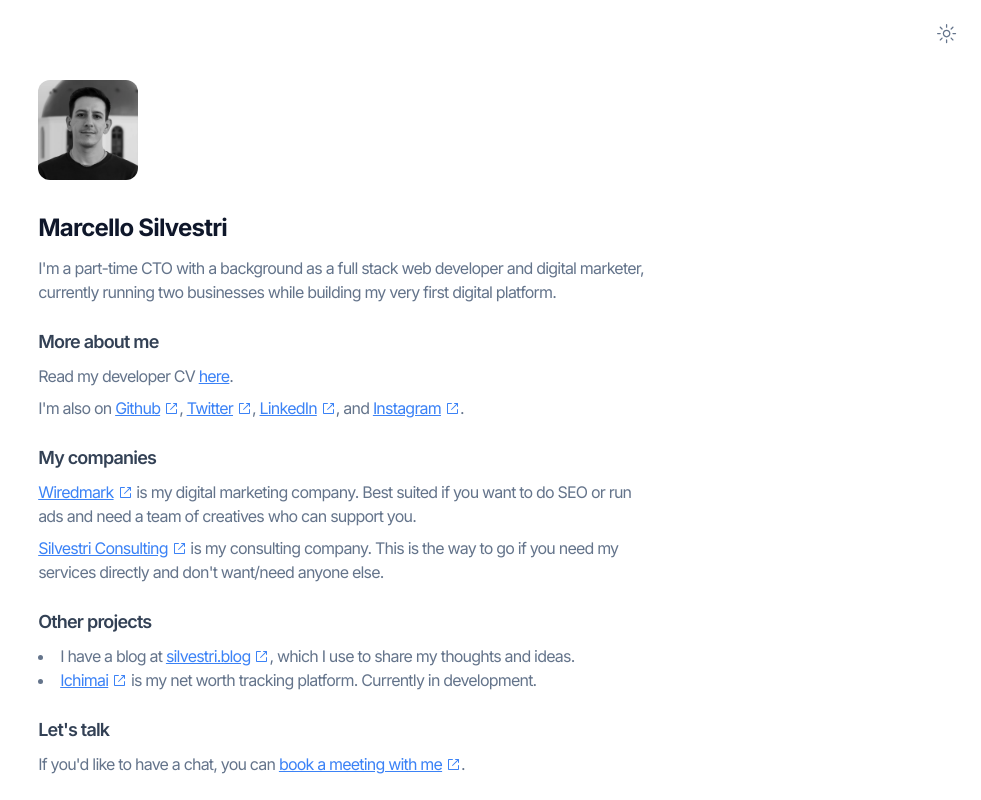
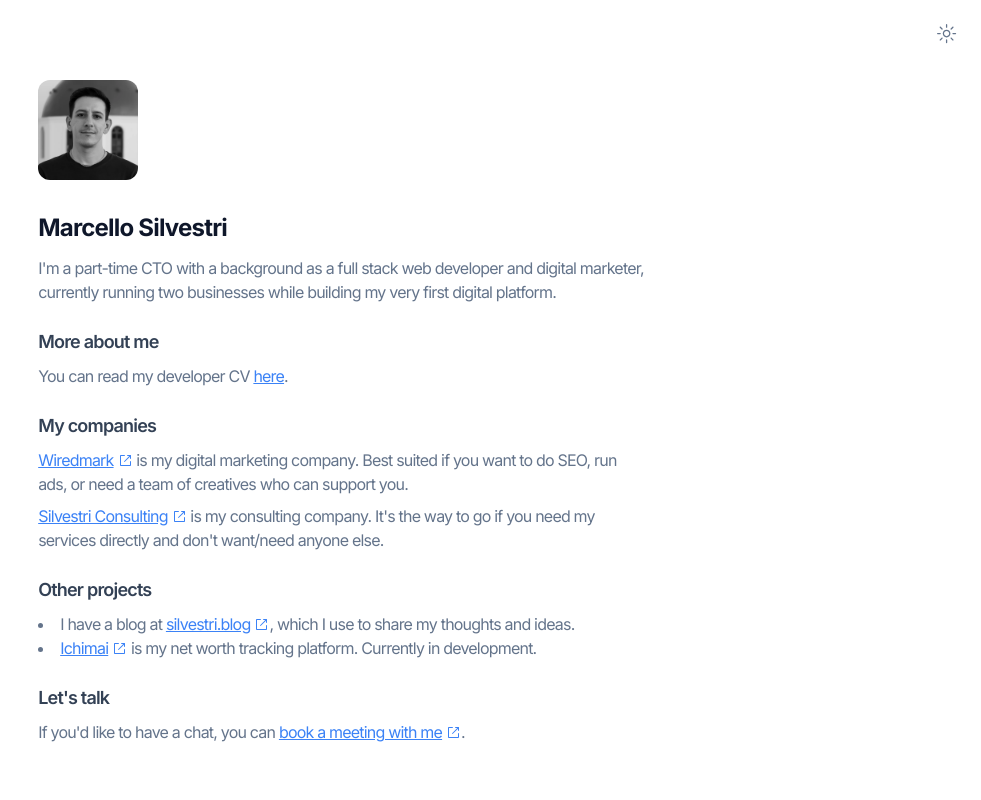
Before and after one commit to marcellosilvestri/minimalist-cv, a Next.js app: page / in a window 1280 px wide. Shown: the top 800 px of the page, without its empty margins (299-1280 px from the left). Built offline with nearby package versions, Linux system fonts and the light colour scheme.

Commit message:
Add flex-grow, remove socials

```diff
--- a/app/page.tsx
+++ b/app/page.tsx
@@ -10,9 +10,9 @@ export default function Home() {
   return (
     <>
       <Header />
-      <main className="flex flex-col justify-between pt-0 md:pt-8 p-8 min-h-screen">
+      <main className="flex flex-col flex-grow justify-between pt-0 md:pt-8 p-8">
         <motion.div initial={{ opacity: 0, x: -30 }} animate={{ opacity: 1, x: 0 }} transition={{ duration: 0.3, ease: "easeOut" }}>
-          <div className="max-w-[60ch] mx-auto w-full space-y-8 py-12">
+          <div className="max-w-[60ch] mx-auto w-full space-y-8 pt-12">
             <Image src="/avatar.webp" width={100} height={100} className="rounded-xl" alt="A photo of Marcello Silvestri" />
             <div className="space-y-6">
               <div className="space-y-3" id="about-me">
@@ -25,28 +25,9 @@ export default function Home() {
               <div className="space-y-2" id="more-about-me">
                 <h2 className="text-lg font-semibold text-slate-700 dark:text-slate-50">More about me</h2>
                 <p className="text-slate-500 dark:text-slate-400">
-                  Read my developer CV{" "}
+                  You can read my developer CV{" "}
                   <CustomLink href="/cv" title="Marcello Silvestri's CV">
                     here
-                  </CustomLink>
-                  .
-                </p>
-                <p className="text-slate-500 dark:text-slate-400">
-                  I'm also on{" "}
-                  <CustomLink href="https://github.com/marcellosilvestri" title="Marcello Silvestri's Github">
-                    Github
-                  </CustomLink>
-                  ,{" "}
-                  <CustomLink href="https://x.com/shirubusutori" title="Marcello Silvestri's Twitter">
-                    Twitter
-                  </CustomLink>
-                  ,{" "}
-                  <CustomLink href="https://www.linkedin.com/in/silvestrimarcello/" title="Marcello Silvestri's LinkedIn">
-                    LinkedIn
-                  </CustomLink>
-                  , and{" "}
-                  <CustomLink href="https://www.instagram.com/" title="Marcello Silvestri's Instagram">
-                    Instagram
                   </CustomLink>
                   .
                 </p>
@@ -57,13 +38,13 @@ export default function Home() {
                   <CustomLink href="https://www.wiredmark.co.uk" title="Wiredmark">
                     Wiredmark
                   </CustomLink>{" "}
-                  is my digital marketing company. Best suited if you want to do SEO or run ads and need a team of creatives who can support you.
+                  is my digital marketing company. Best suited if you want to do SEO, run ads, or need a team of creatives who can support you.
                 </p>
                 <p className="text-slate-500 dark:text-slate-400">
-                  <CustomLink href="https://www.silvestri.consulting" title="Silvestri Consulting">
+                  <CustomLink href="https://www.silvestri.consulting/en/" title="Silvestri Consulting">
                     Silvestri Consulting
                   </CustomLink>{" "}
-                  is my consulting company. This is the way to go if you need my services directly and don't want/need anyone else.
+                  is my consulting company. It's the way to go if you need my services directly and don't want/need anyone else.
                 </p>
               </div>
               <div className="space-y-2" id="other-projects">
```
